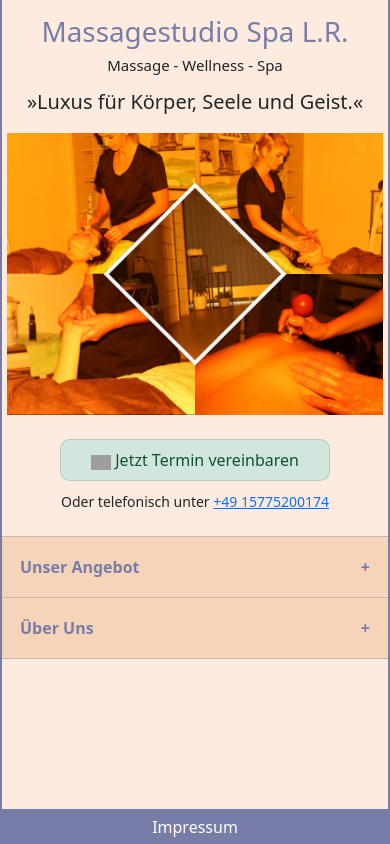
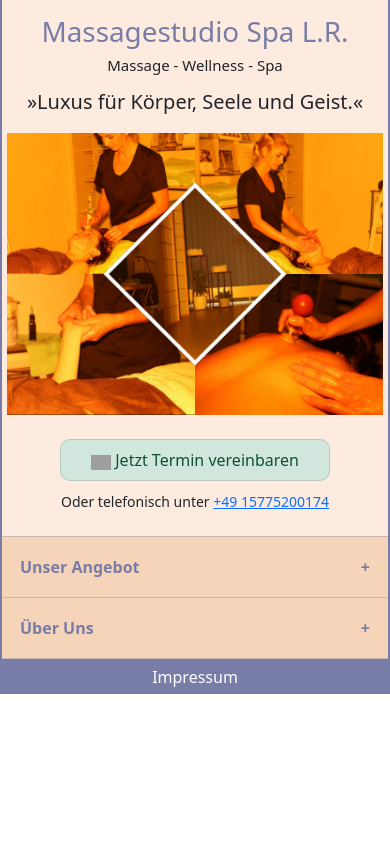
Before and after one commit to BaderTim/massage-studio-gingen, a React (Create React App) app: page / in a window 390 px wide. Built offline with nearby package versions, Linux system fonts and the light colour scheme; grey boxes are pictures that could not be loaded.

Commit message:
fixed white background differences between mobile and desktop version

```diff
--- a/src/content/pages/BrowserPage.css
+++ b/src/content/pages/BrowserPage.css
@@ -3,6 +3,7 @@
     height: 100%;
     background-color: #fff3e1;
 }
+
 
 .browser-page-container {
     max-width: 600px;
--- a/src/content/pages/BrowserPage.js
+++ b/src/content/pages/BrowserPage.js
@@ -9,6 +9,10 @@ export default class BrowserPage extends React.Component {
         super(props);
         this.state = {
         }
+    }
+
+    componentDidMount() {
+        document.getElementById("mobile_page").style = "height: unset!important";
     }
 
 
--- a/src/content/pages/MobilePage.css
+++ b/src/content/pages/MobilePage.css
@@ -1,5 +1,5 @@
 .MobilePage {
-    height: 100vh!important;
+    height: 100vh;
     margin: 0!important;
     display:flex!important;
     flex-direction:column!important;
--- a/src/content/pages/MobilePage.js
+++ b/src/content/pages/MobilePage.js
@@ -27,7 +27,7 @@ export default class MobilePage extends React.Component {
 
     render() {
         return (
-            <div className="MobilePage">
+            <div id={"mobile_page"} className="MobilePage">
                 <div className={"content"}>
                 <div className={"entry-container"}>
                     <h1 className={"display-6 rhythm bold-sm"}>
```
